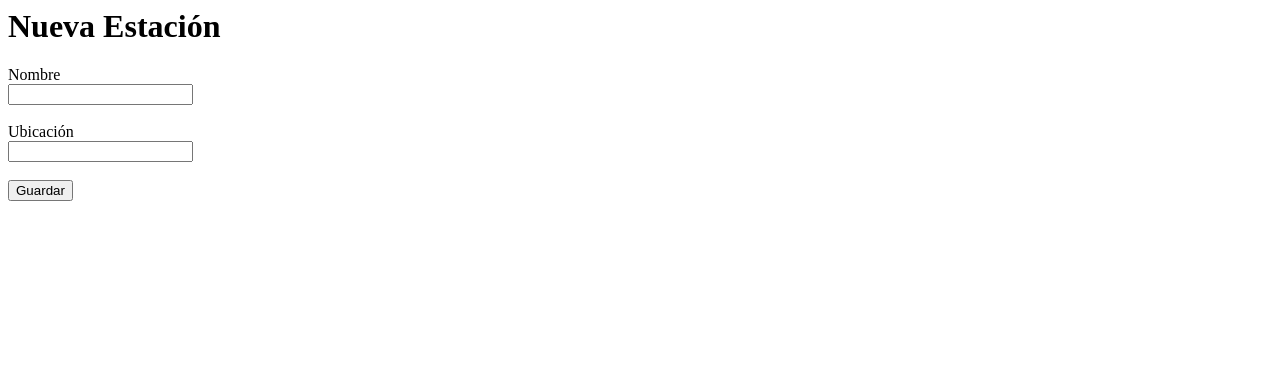
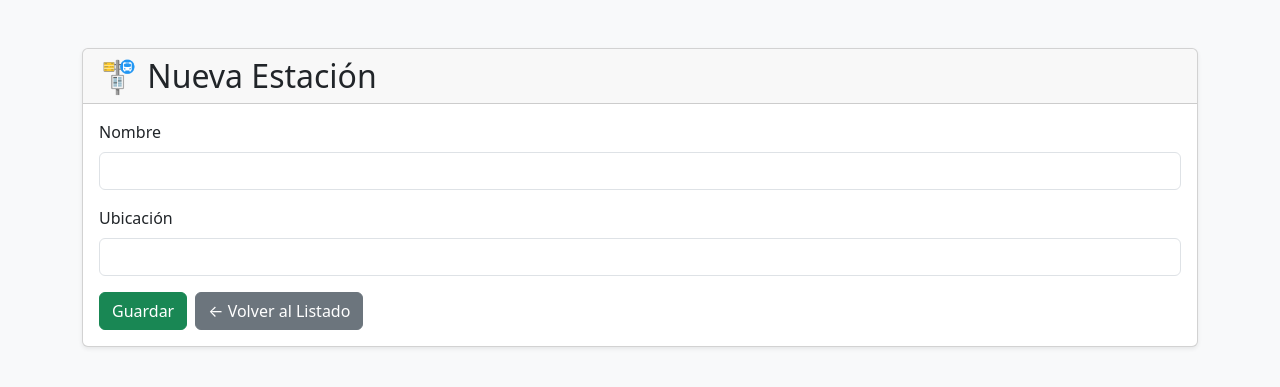
Before and after one commit to Josu-05/trolesmartV1, a CodeIgniter 4 app: the page made by app/Views/estaciones/create.php in a window 1280 px wide. Shown: the top 387 px of the page. Run offline with PHP 8.4 and a stand-in for CodeIgniter, Linux system fonts and the light colour scheme; the template is opened without the code that fills it, so the values that code supplies are empty; some libraries are stand-ins or nearby versions.

Commit message:
Enhance create station form with Bootstrap styling
Refactored the create station form to use Bootstrap for styling and improved structure.

```diff
--- a/app/Views/estaciones/create.php
+++ b/app/Views/estaciones/create.php
@@ -1,23 +1,77 @@
-<h1>Nueva Estación</h1>
+<!DOCTYPE html>
+<html lang="es">
+<head>
+    <meta charset="UTF-8">
+    <title>Nueva Estación</title>
 
-<form action="/estaciones/store" method="post">
+    <link href="https://cdn.jsdelivr.net/npm/bootstrap@5.3.3/dist/css/bootstrap.min.css"
+          rel="stylesheet">
+</head>
 
-    <label>Nombre</label>
-    <br>
+<body class="bg-light">
 
-    <input type="text" name="nombre">
+<div class="container mt-5">
 
-    <br><br>
+    <div class="card shadow-sm">
 
-    <label>Ubicación</label>
-    <br>
+        <div class="card-header">
+            <h2 class="mb-0">🚏 Nueva Estación</h2>
+        </div>
 
-    <input type="text" name="ubicacion">
+        <div class="card-body">
 
-    <br><br>
+            <form action="/estaciones/store" method="post">
 
-    <button type="submit">
-        Guardar
-    </button>
+                <div class="mb-3">
 
-</form>
+                    <label class="form-label">
+                        Nombre
+                    </label>
+
+                    <input
+                        type="text"
+                        name="nombre"
+                        class="form-control"
+                        required>
+
+                </div>
+
+                <div class="mb-3">
+
+                    <label class="form-label">
+                        Ubicación
+                    </label>
+
+                    <input
+                        type="text"
+                        name="ubicacion"
+                        class="form-control"
+                        required>
+
+                </div>
+
+                <div class="d-flex gap-2">
+
+                    <button
+                        type="submit"
+                        class="btn btn-success">
+                        Guardar
+                    </button>
+
+                    <a href="/estaciones"
+                       class="btn btn-secondary">
+                        ← Volver al Listado
+                    </a>
+
+                </div>
+
+            </form>
+
+        </div>
+
+    </div>
+
+</div>
+
+</body>
+</html>
```
